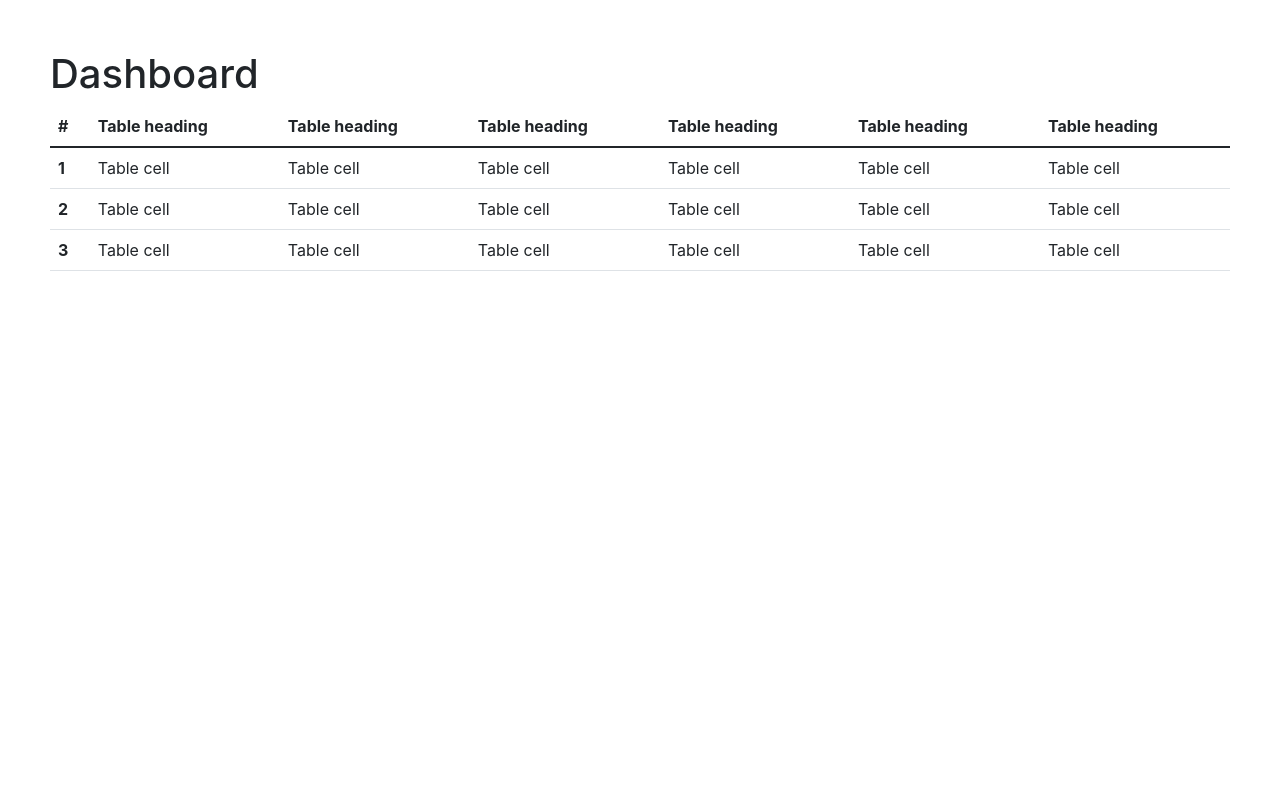
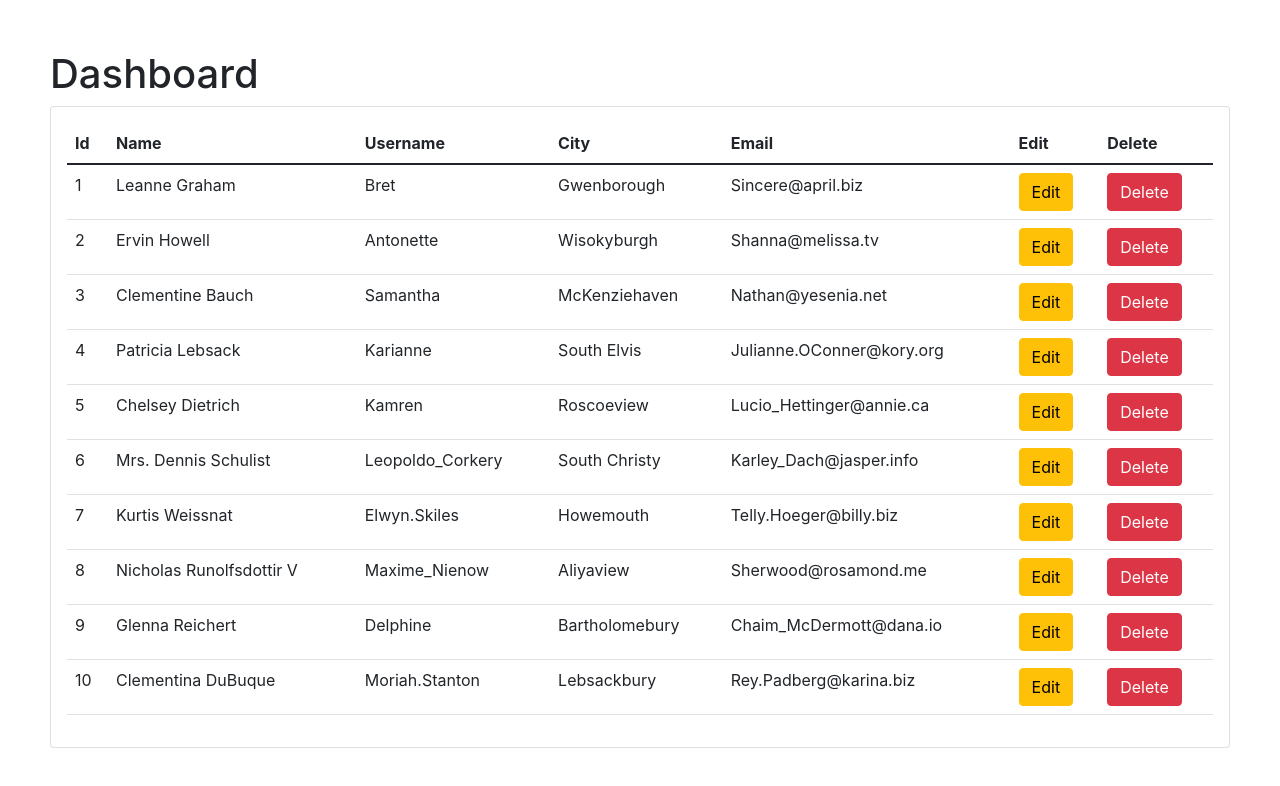
Before and after one commit to FedoraBianca/library-app, a React (Create React App) app: page / in a window 1280 px wide. Shown: the top 786 px of the page. Built offline with nearby package versions, Linux system fonts and the light colour scheme.

Commit message:
tabel listing

```diff
--- a/src/components/CustomTable/CustomTable.style.tsx
+++ /dev/null
@@ -1,5 +0,0 @@
-import { Table } from 'reactstrap';
-import styled from 'styled-components';
-
-export const CustomTableWrapper = styled(Table)`
-`;
--- a/src/components/CustomTable/CustomTable.tsx
+++ /dev/null
@@ -1,125 +0,0 @@
-import React from 'react';
-import { CustomTableWrapper } from './CustomTable.style';
-
-interface ICustomTableProps {
-    className?: string;
-}
-
-const CustomTable: React.FC<ICustomTableProps> = ({ className = ''}) => {
-
-    const handleAdd = () => {
-        console.log('add');
-    };
-
-    const handleEdit = () => {
-        console.log('edit');
-    };
-
-    const handleDelete = () => {
-        console.log('delete');
-    };
-
-    return (
-        <CustomTableWrapper className={`responsive ${className}`}
-        >
-            <thead>
-    <tr>
-      <th>
-        #
-      </th>
-      <th>
-        Table heading
-      </th>
-      <th>
-        Table heading
-      </th>
-      <th>
-        Table heading
-      </th>
-      <th>
-        Table heading
-      </th>
-      <th>
-        Table heading
-      </th>
-      <th>
-        Table heading
-      </th>
-    </tr>
-  </thead>
-  <tbody>
-    <tr>
-      <th scope="row">
-        1
-      </th>
-      <td>
-        Table cell
-      </td>
-      <td>
-        Table cell
-      </td>
-      <td>
-        Table cell
-      </td>
-      <td>
-        Table cell
-      </td>
-      <td>
-        Table cell
-      </td>
-      <td>
-        Table cell
-      </td>
-    </tr>
-    <tr>
-      <th scope="row">
-        2
-      </th>
-      <td>
-        Table cell
-      </td>
-      <td>
-        Table cell
-      </td>
-      <td>
-        Table cell
-      </td>
-      <td>
-        Table cell
-      </td>
-      <td>
-        Table cell
-      </td>
-      <td>
-        Table cell
-      </td>
-    </tr>
-    <tr>
-      <th scope="row">
-        3
-      </th>
-      <td>
-        Table cell
-      </td>
-      <td>
-        Table cell
-      </td>
-      <td>
-        Table cell
-      </td>
-      <td>
-        Table cell
-      </td>
-      <td>
-        Table cell
-      </td>
-      <td>
-        Table cell
-      </td>
-    </tr>
-  </tbody>
-        </CustomTableWrapper>
-    );
-};
-
-export default CustomTable;
--- a/src/components/CustomTable/index.ts
+++ /dev/null
@@ -1,3 +0,0 @@
-import CustomTable from './CustomTable';
-
-export default CustomTable;
--- a/src/pages/DashboardPage.tsx
+++ b/src/pages/DashboardPage.tsx
@@ -1,21 +1,63 @@
 import React, { useEffect } from "react";
 import { useDispatch, useSelector } from "react-redux";
-import CustomTable from "../components/CustomTable";
+import { Card, CardBody, Table } from "reactstrap";
+import CustomButton from "../components/CustomButton";
 import { IState } from "../interfaces/state";
+import { IUser } from "../interfaces/user";
 import { getUserListStart } from "../redux/actions/usersActions";
 
 const DashboardPage = () => {
     const dispatch = useDispatch();
     const { list, loading, error } = useSelector((state: IState) => state.users);
+    const headerData = ['Id', 'Name', 'Username', 'City', 'Email', 'Edit', 'Delete'];
 
     useEffect(() => {
         dispatch(getUserListStart());
     }, []);
 
+    const handleAdd = () => {
+        console.log('add');
+    };
+
+    const handleEdit = (id: number) => {
+        console.log('edit', id);
+    };
+
+    const handleDelete = (id: number) => {
+        console.log('delete', id);
+    };
+
     return (
-        <div>
-            <CustomTable />
-        </div>
+        <Card>
+            <CardBody>
+            <Table className='responsive'>
+                <thead>
+                    <tr>
+                        {
+                            headerData.map((header: string) => <th key={header}>{header}</th>)
+                        }
+                    </tr>
+                </thead>
+                <tbody>
+                    {
+                        list.map((user: IUser, rowIndex: number) => <tr key={user.id}>
+                            <td>{user.id}</td>
+                            <td>{user.name}</td>
+                            <td>{user.username ? user.username : 'N/A'}</td>
+                            <td>{user.address ? user.address.city : 'N/A'}</td>
+                            <td>{user.email}</td>
+                            <td>
+                                <CustomButton variant='warning' onClick={() => handleEdit(user.id)}>Edit</CustomButton>
+                            </td>
+                            <td>
+                                <CustomButton variant='danger' onClick={() => handleDelete(user.id)}>Delete</CustomButton>
+                            </td>
+                        </tr>)
+                    }
+                </tbody>
+            </Table>
+            </CardBody>
+        </Card>
     );
 };
 
```
